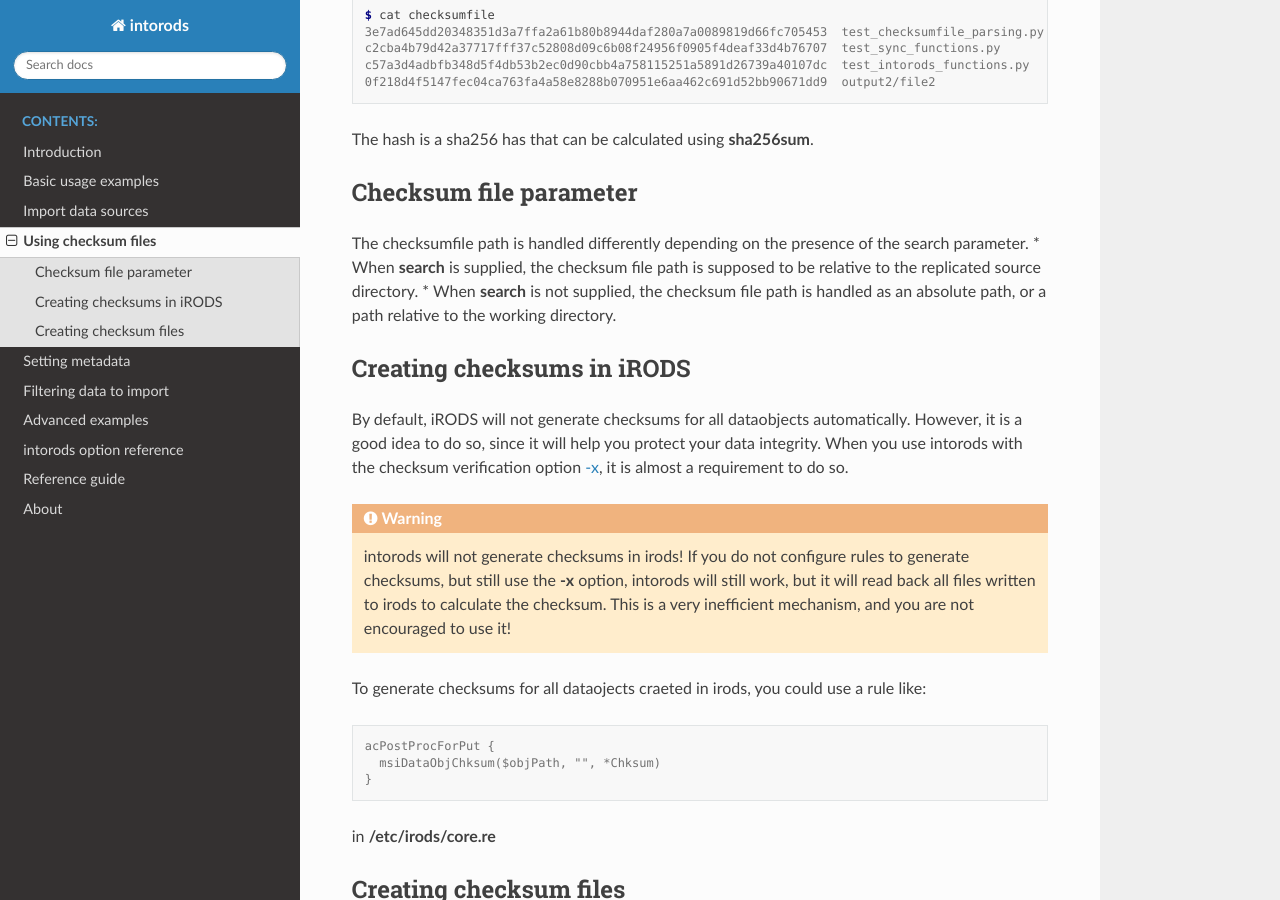
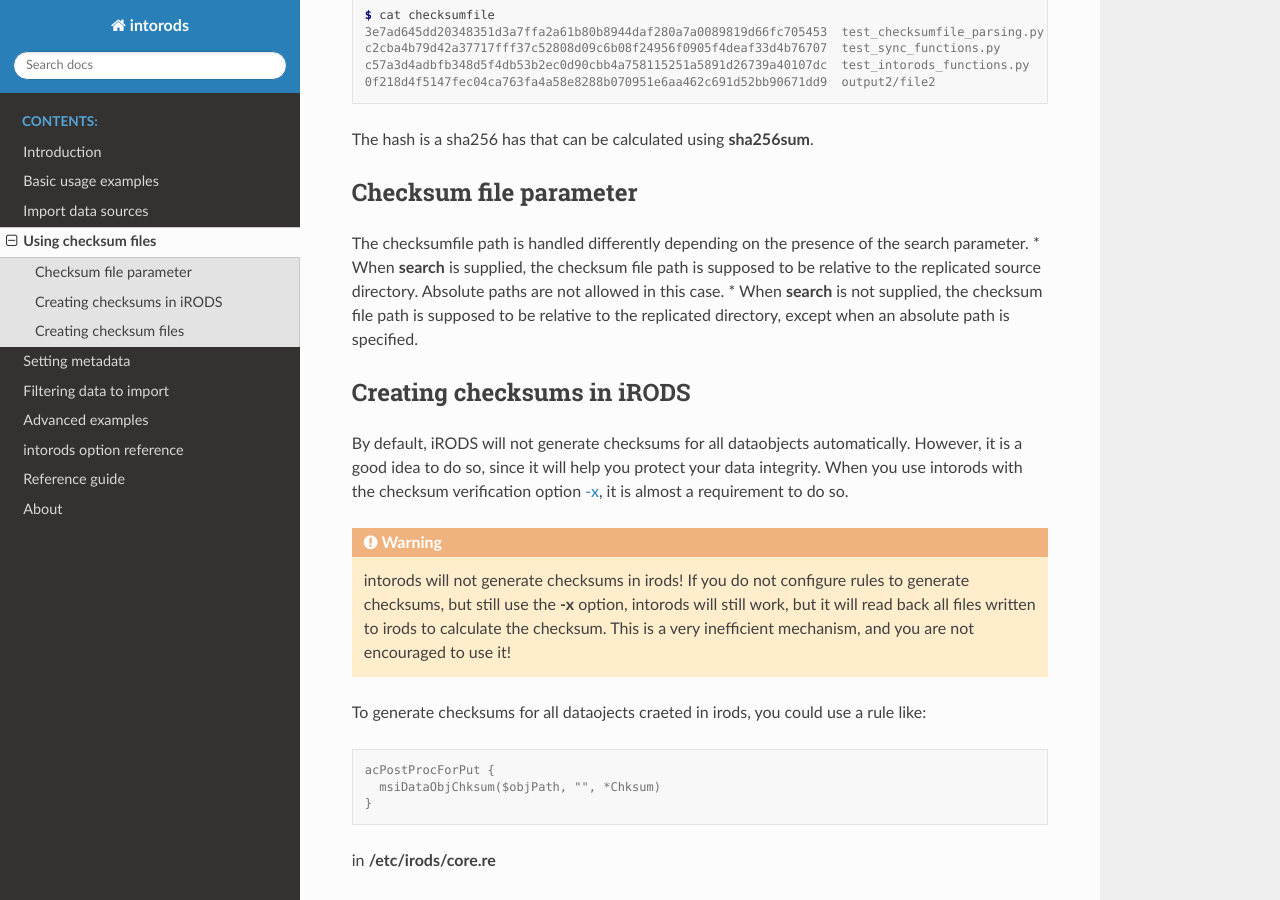
Before and after one commit to rivm-syso/intorods, a Sphinx documentation site: the page built from docs/source/checksumfiles.rst, in a window 1280 px wide and 900 px high, scrolled down 382 px. Built offline with Sphinx 7.4.7 and the Read the Docs theme 2.0.0, drawn with Linux system fonts in a browser that asks for light colours.

Commit message:
update documentation

```diff
--- a/docs/source/checksumfiles.rst
+++ b/docs/source/checksumfiles.rst
@@ -24,8 +24,8 @@ Checksum file parameter
 ----------------------
 
 The checksumfile path is handled differently depending on the presence of the search parameter.
-* When **search** is supplied, the checksum file path is supposed to be relative to the replicated source directory.
-* When **search** is not supplied, the checksum file path is handled as an absolute path, or a path relative to the working directory.
+* When **search** is supplied, the checksum file path is supposed to be relative to the replicated source directory. Absolute paths are not allowed in this case.
+* When **search** is not supplied, the checksum file path is supposed to be relative to the replicated directory, except when an absolute path is specified.
 
 Creating checksums in iRODS
 ---------------------------
```
